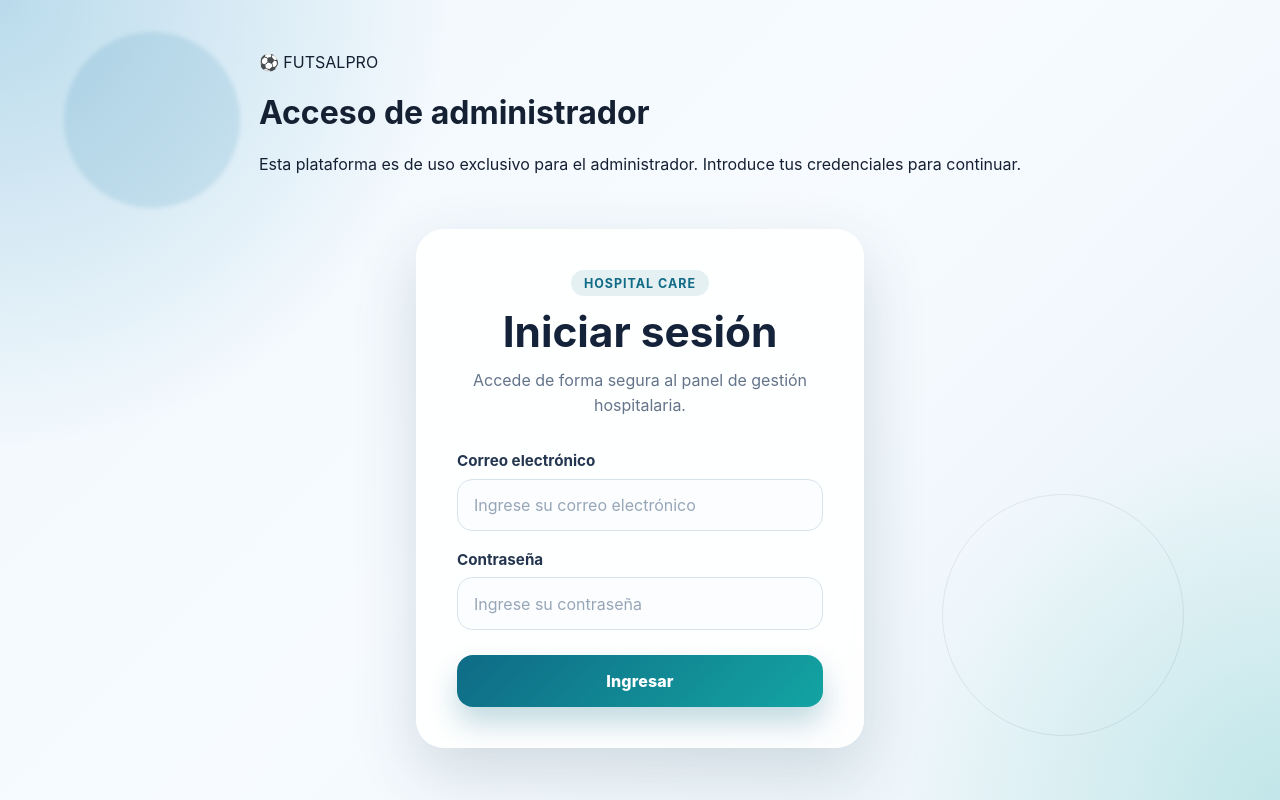
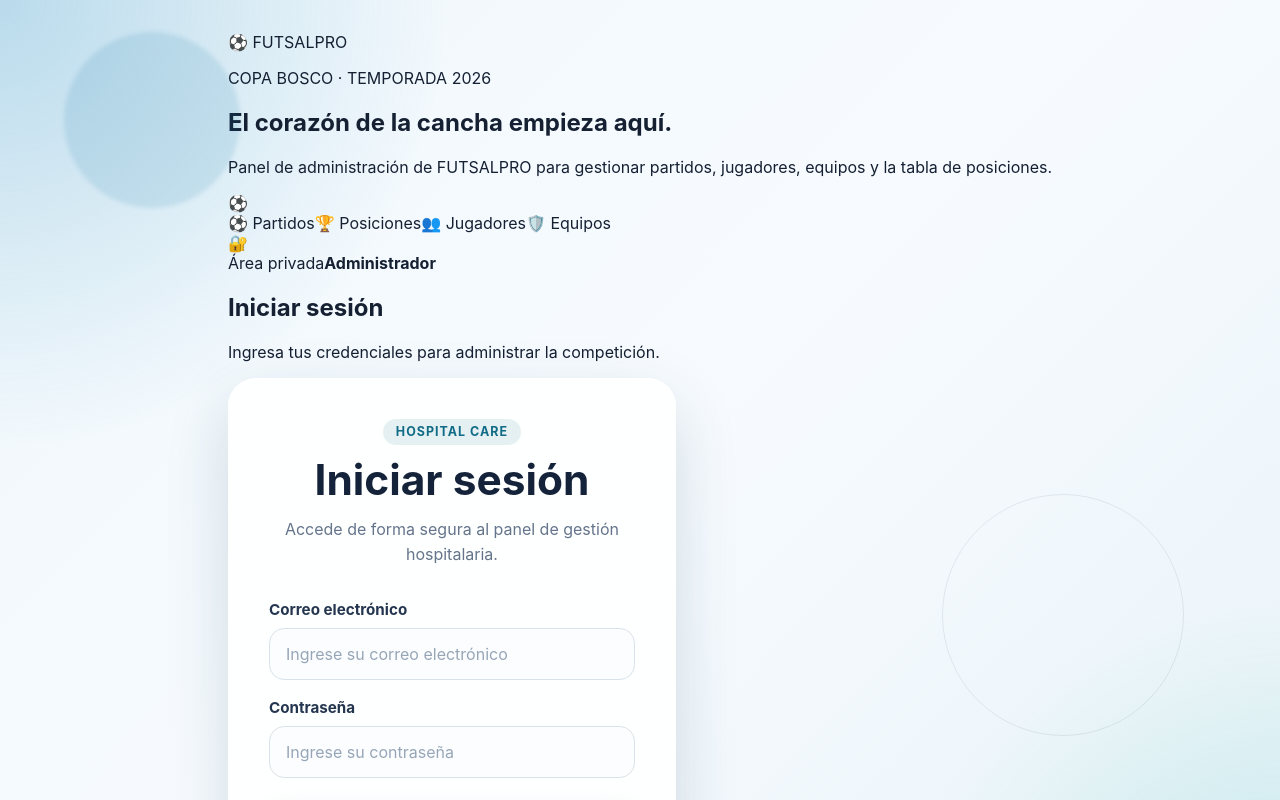
Before and after one commit to MAICK-JESUS/frontend-hospital, a React (Vite) app: page /login in a window 1280 px wide. Shown: the top 800 px of the page. Built offline with nearby package versions, Linux system fonts and the light colour scheme.

Commit message:
Rediseñar inicio de sesion con identidad visual de futsal

```diff
--- a/src/pages/auth/LoginPage.tsx
+++ b/src/pages/auth/LoginPage.tsx
@@ -21,7 +21,7 @@ function LoginPage() {
     const user = authRepository.login(credentials);
 
     if (!user) {
-      setError("Acceso denegado. Solo el administrador puede iniciar sesión.");
+      setError("Correo o contraseña incorrectos. Solo el administrador puede ingresar.");
       return;
     }
 
@@ -30,16 +30,59 @@ function LoginPage() {
 
   return (
     <main className="login-page">
-      <div className="login-header">
-        <span className="login-badge">⚽ FUTSALPRO</span>
-        <h1>Acceso de administrador</h1>
-        <p>
-          Esta plataforma es de uso exclusivo para el administrador.
-          Introduce tus credenciales para continuar.
-        </p>
-      </div>
+      <div className="login-background-ball login-background-ball--one" aria-hidden="true" />
+      <div className="login-background-ball login-background-ball--two" aria-hidden="true" />
 
-      <LoginForm error={error} onSubmit={handleLogin} />
+      <section className="login-layout">
+        <div className="login-showcase">
+          <div className="login-brand">⚽ FUTSAL<span>PRO</span></div>
+          <p className="login-kicker">COPA BOSCO · TEMPORADA 2026</p>
+          <h1>El corazón de la cancha empieza aquí.</h1>
+          <p className="login-description">
+            Panel de administración de FUTSALPRO para gestionar partidos,
+            jugadores, equipos y la tabla de posiciones.
+          </p>
+
+          <div className="login-court" aria-hidden="true">
+            <div className="court-center-circle" />
+            <div className="court-center-line" />
+            <div className="court-goal court-goal--left" />
+            <div className="court-goal court-goal--right" />
+            <span className="court-ball">⚽</span>
+          </div>
+
+          <div className="login-features">
+            <span>⚽ Partidos</span>
+            <span>🏆 Posiciones</span>
+            <span>👥 Jugadores</span>
+            <span>🛡️ Equipos</span>
+          </div>
+        </div>
+
+        <div className="login-panel">
+          <div className="login-panel__top">
+            <span className="admin-lock">🔐</span>
+            <div>
+              <span className="login-panel__eyebrow">Área privada</span>
+              <strong>Administrador</strong>
+            </div>
+          </div>
+
+          <div className="login-header">
+            <h2>Iniciar sesión</h2>
+            <p>
+              Ingresa tus credenciales para administrar la competición.
+            </p>
+          </div>
+
+          <LoginForm error={error} onSubmit={handleLogin} />
+
+          <p className="login-public-note">
+            La información de FUTSALPRO es pública. Solo las funciones de
+            administración requieren iniciar sesión.
+          </p>
+        </div>
+      </section>
     </main>
   );
 }
```
